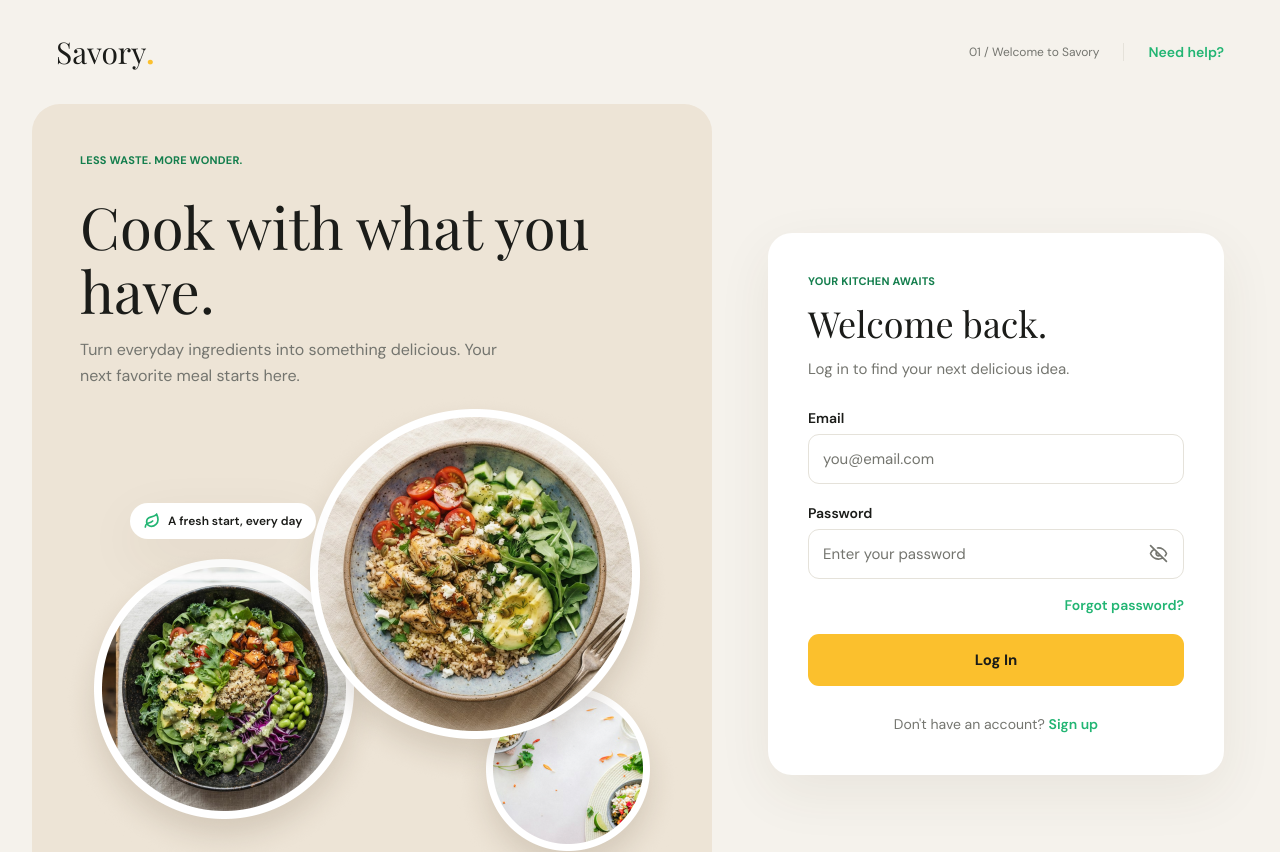
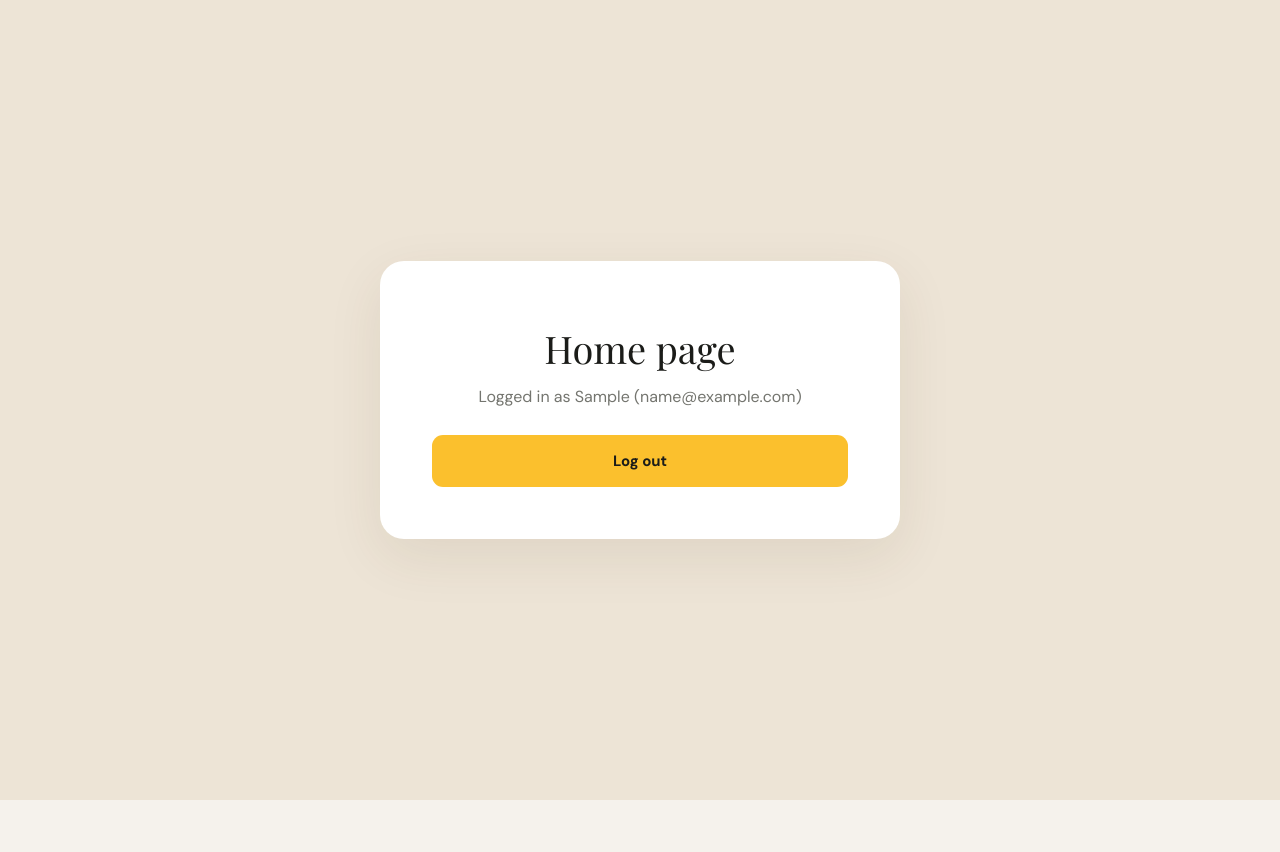
Before and after one commit to Social-Hangout/POOSD-large-project, a React (Vite) app in the folder web/: page /home in a window 1280 px wide. Before the commit this address led to /. Shown: the top 852 px of the page. After the commit the page ends 800 px from the top, so only its background shows below. Built offline with nearby package versions, Linux system fonts and the light colour scheme; sample sign-in values are in the browser's storage; a web font is replaced by a local one.

Commit message:
feat(web): Add a placeholder home page after login
- Add /home, a logged-in-only page with the user's name and a Log out button
- Login goes to /home instead of /recipes, for testing sign-in end to end

```diff
--- a/web/src/App.tsx
+++ b/web/src/App.tsx
@@ -1,6 +1,7 @@
 import { BrowserRouter, Navigate, Route, Routes } from "react-router-dom";
 import { AuthProvider, useAuth } from "./context/AuthContext";
 import AuthPage from "./pages/AuthPage";
+import HomePage from "./pages/HomePage";
 import RecipeDetailPage from "./pages/RecipeDetailPage";
 import RecipesPage from "./pages/RecipesPage";
 import VerifyPage from "./pages/VerifyPage";
@@ -21,6 +22,14 @@ export default function App() {
           <Route path="/reset-password" element={<AuthPage mode="reset" />} />
           <Route path="/resend-verification" element={<AuthPage mode="resend" />} />
           <Route path="/verify" element={<VerifyPage />} />
+          <Route
+            path="/home"
+            element={
+              <ProtectedRoute>
+                <HomePage />
+              </ProtectedRoute>
+            }
+          />
           <Route
             path="/recipes"
             element={
--- a/web/src/pages/AuthPage.tsx
+++ b/web/src/pages/AuthPage.tsx
@@ -78,7 +78,7 @@ function LoginForm() {
     try {
       const response = await authApi.login({ email, password });
       auth.login(response.token, response.user);
-      navigate("/recipes");
+      navigate("/home");
     } catch (caught) {
       // 403 means the password was right but the email isn't verified yet
       const notVerified = caught instanceof ApiError && caught.status === 403;
--- /dev/null
+++ b/web/src/pages/HomePage.tsx
@@ -0,0 +1,17 @@
+import { useAuth } from "../context/AuthContext";
+
+// Placeholder landing page after login, to test that sign-in works end to end
+export default function HomePage() {
+  const { user, logout } = useAuth();
+  return (
+    <main className="state-page">
+      <section className="state-card">
+        <h1>Home page</h1>
+        {user && <p>Logged in as {user.firstName} ({user.email})</p>}
+        <button className="primary-button" style={{ width: "100%" }} onClick={logout}>
+          Log out
+        </button>
+      </section>
+    </main>
+  );
+}
```
